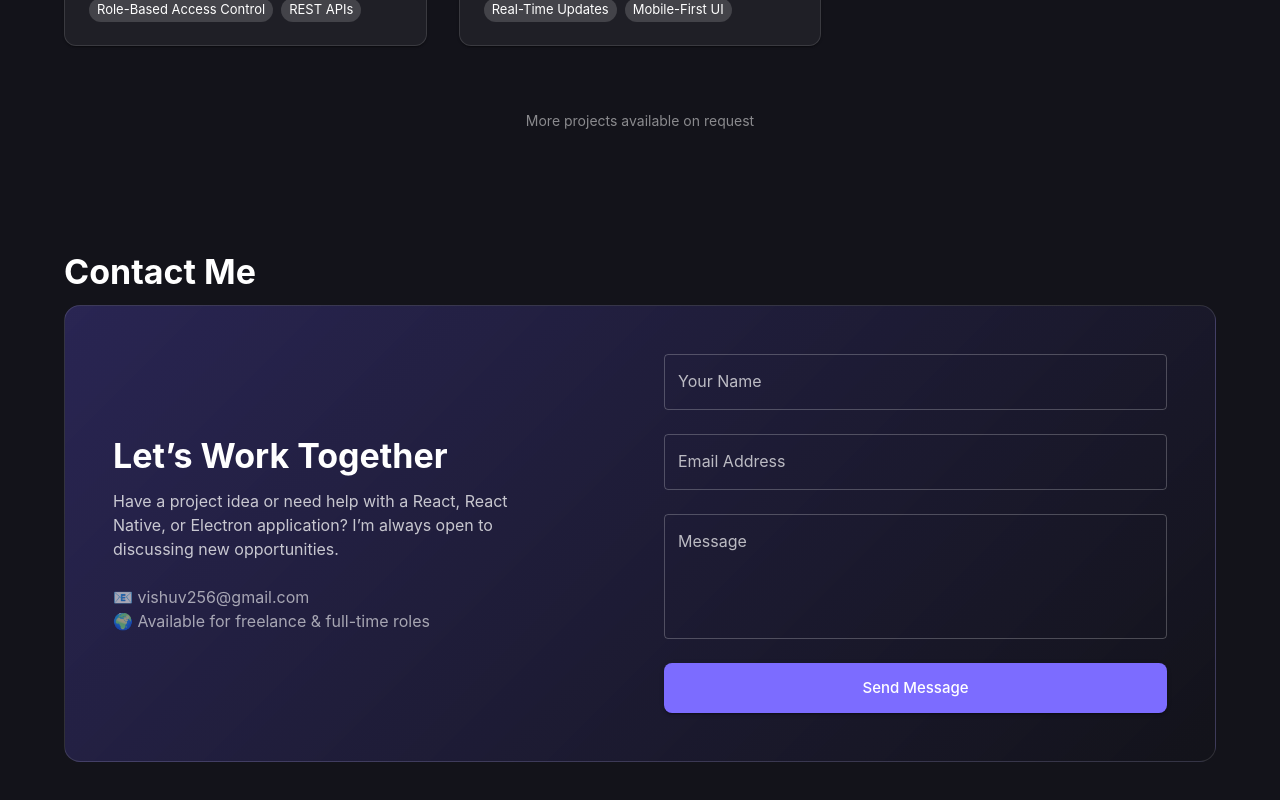
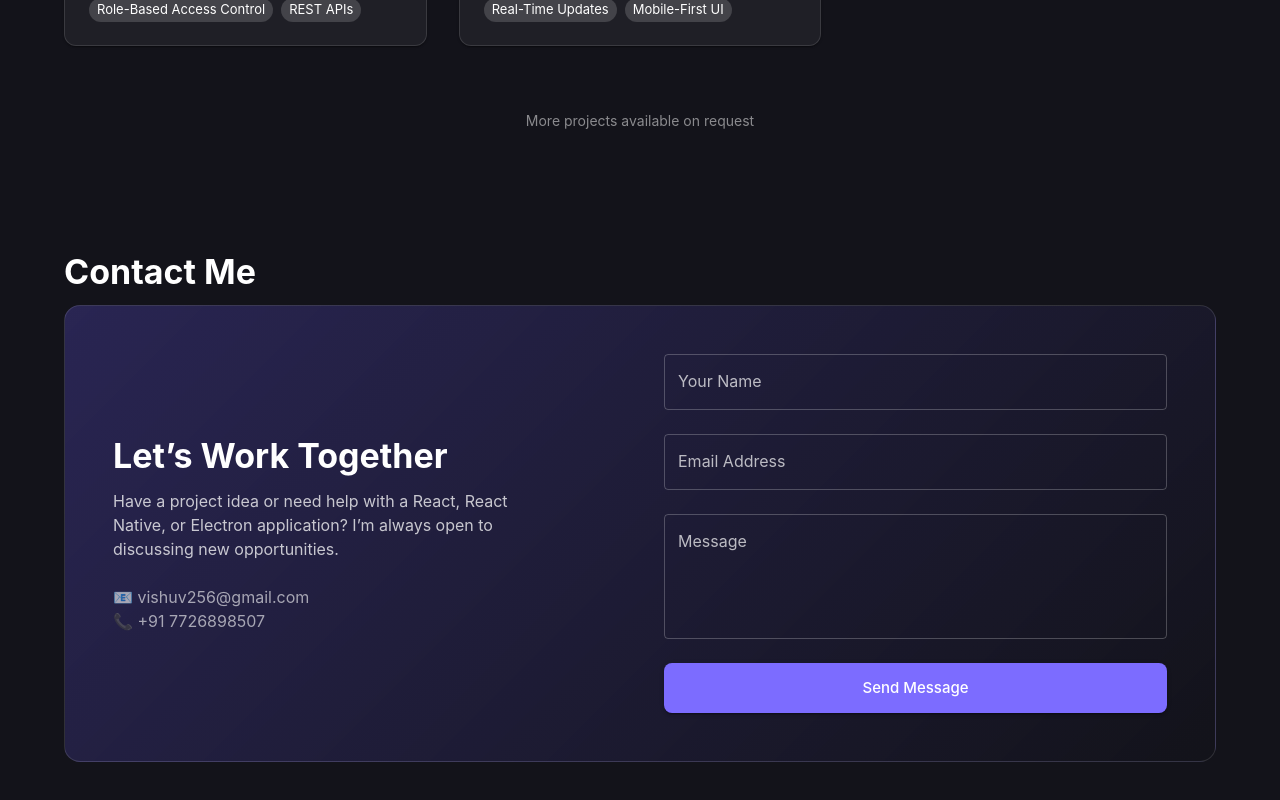
Before and after one commit to vishal-verma-syncglob/Vishal-Portfolio, a React (Vite) app: page / in a window 1280 px wide. Shown: the part 3543-4343 px from the top of the page. Built offline with nearby package versions, Linux system fonts and the light colour scheme.

Commit message:
changes in contact section

```diff
--- a/src/components/Contact.tsx
+++ b/src/components/Contact.tsx
@@ -124,7 +124,7 @@ const Contact = () => {
               <Typography sx={{ opacity: 0.6 }}>
                 📧 vishuv256@gmail.com
                 <br />
-                🌍 Available for freelance & full-time roles
+                📞 +91 7726898507
               </Typography>
             </Box>
 
```
